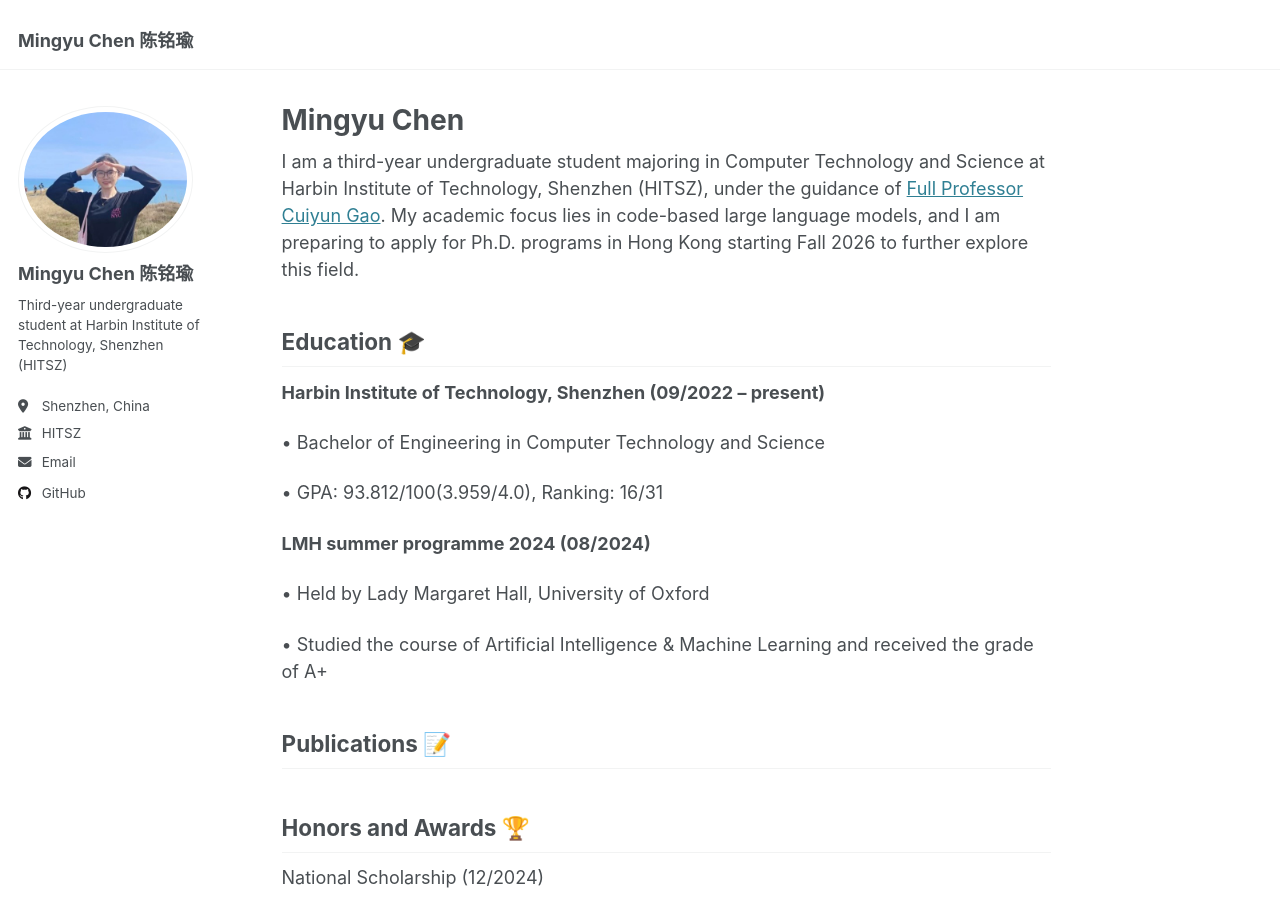
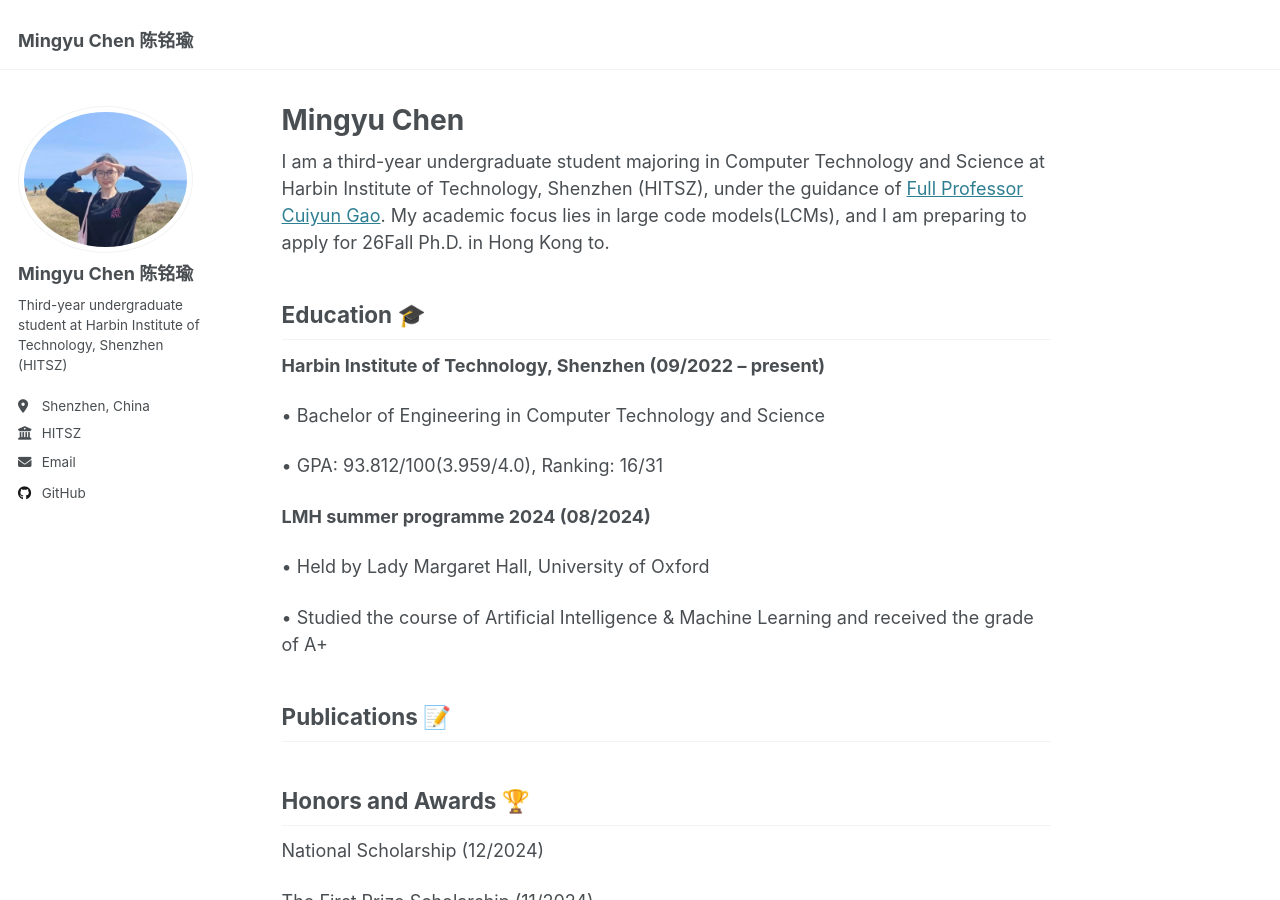
Before and after one commit to CMY-K/CMY-K.github.io, a Jekyll site: the page built from _pages/about.md, in a window 1280 px wide and 900 px high. Built offline with Jekyll 4.4.1, drawn with Linux system fonts in a browser that asks for light colours.

Commit message:
Update about.md

```diff
--- a/_pages/about.md
+++ b/_pages/about.md
@@ -7,7 +7,7 @@ redirect_from:
   - /about.html
 ---
 
-I am a third-year undergraduate student majoring in Computer Technology and Science at Harbin Institute of Technology, Shenzhen (HITSZ), under the guidance of [Full Professor Cuiyun Gao](https://cuiyungao.github.io). My academic focus lies in code-based large language models, and I am preparing to apply for Ph.D. programs in Hong Kong starting Fall 2026 to further explore this field.
+I am a third-year undergraduate student majoring in Computer Technology and Science at Harbin Institute of Technology, Shenzhen (HITSZ), under the guidance of [Full Professor Cuiyun Gao](https://cuiyungao.github.io). My academic focus lies in large code models(LCMs), and I am preparing to apply for 26Fall Ph.D. in Hong Kong to.
 
 Education 🎓
 ------
```
